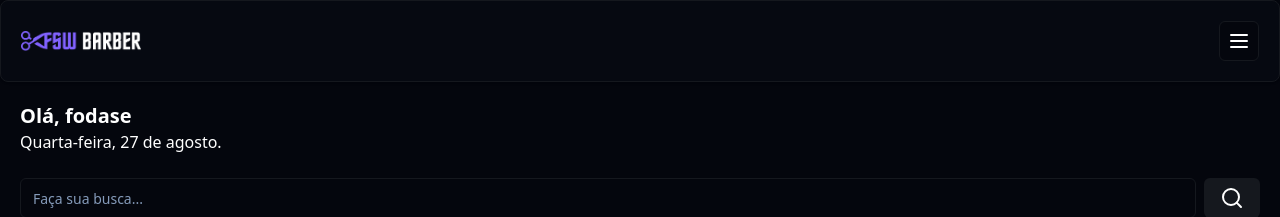
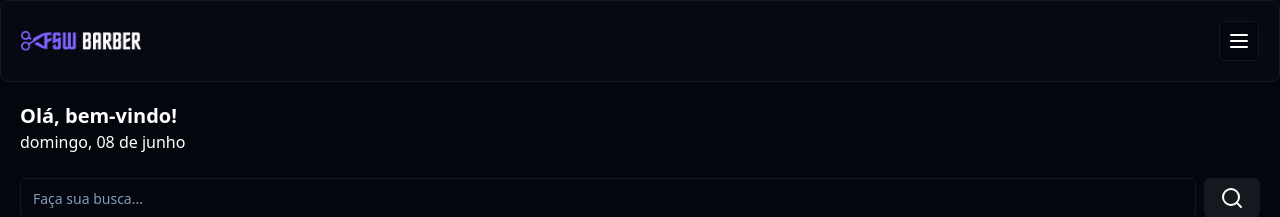
Before and after one commit to kaiquegg/barber-app-next, a Next.js app: page / in a window 1280 px wide. Shown: the top 217 px of the page. Built offline with nearby package versions, Linux system fonts and the light colour scheme; no server answers; the database is empty.

Commit message:
feat: update welcome message

```diff
--- a/app/page.tsx
+++ b/app/page.tsx
@@ -9,6 +9,8 @@
 import Link from "next/link";
 import { getServerSession } from "next-auth";
 import { authOptions } from "./lib/auth";
+import { format } from "date-fns";
+import { ptBR } from "date-fns/locale";
 
 const Home = async () => {
   const session = await getServerSession(authOptions);
@@ -45,8 +47,14 @@
     <div>
       <Header />
       <div className="p-5">
-        <h2 className="text-xl font-bold">Olá, fodase</h2>
-        <p>Quarta-feira, 27 de agosto.</p>
+        <h2 className="text-xl font-bold">
+          Olá, {session?.user ? session?.user?.name + "!" : "bem-vindo!"}
+        </h2>
+        <p>
+          {format(new Date(), "EEEE, dd 'de' MMMM", {
+            locale: ptBR,
+          })}
+        </p>
         {/* INPUT DE BUSCA */}
         <div className="mt-6">
           <Search />
```
